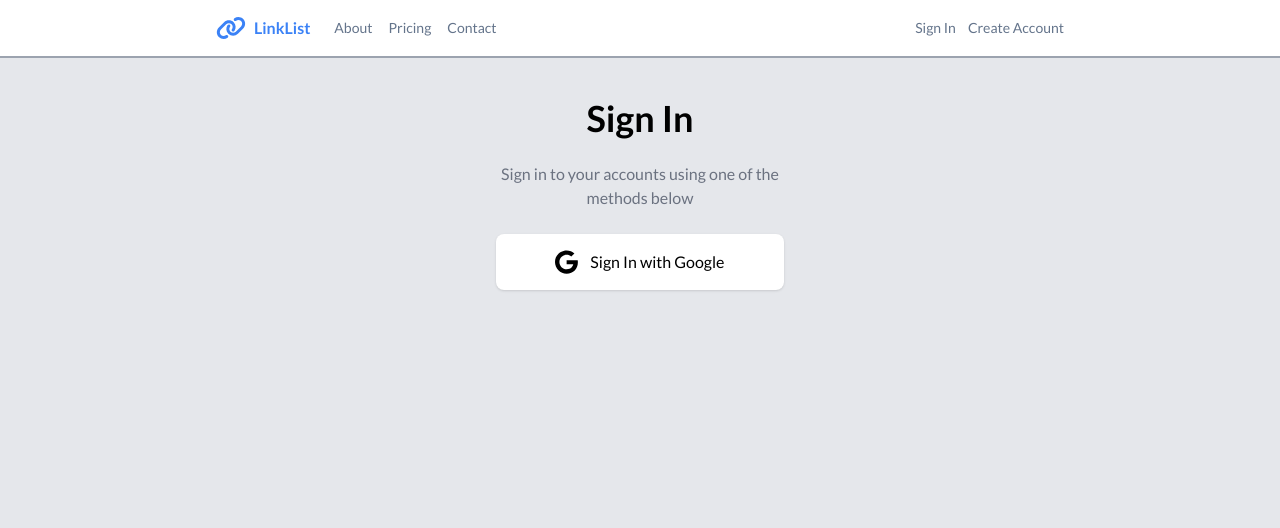
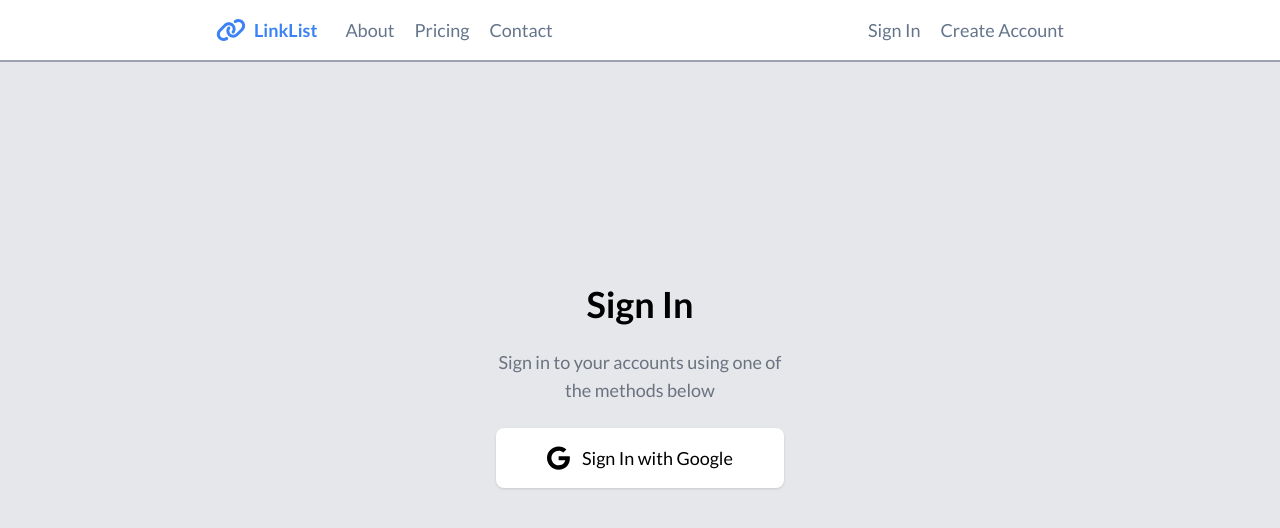
Before and after one commit to Varchasva45/nextlink, a Next.js app: page /login in a window 1280 px wide. Shown: the top 528 px of the page. Built offline with nearby package versions, Linux system fonts and the light colour scheme; no server answers.

Commit message:
Update styling in HeroForm and SignIn components

```diff
--- a/src/app/(website)/login/page.js
+++ b/src/app/(website)/login/page.js
@@ -12,17 +12,16 @@ export default async function loginPage() {
     }
 
     return (
-        <div>
+        <div className="flex justify-center items-center" style={{ height: '75vh' }}>
             <div className="p-4 max-w-xs mx-auto">
                 <h1 className="text-4xl font-bold text-center mb-6">Sign In</h1>
 
-                <p className="text-center mb-6 text-gray-500">
+                <p className="text-center mb-6 text-gray-500 text-lg">
                     Sign in to your accounts using one of the methods below
                 </p>
 
                 <LoginWithGoogle />
             </div>
-
         </div>
     );
 }
--- a/src/app/(website)/page.js
+++ b/src/app/(website)/page.js
@@ -3,10 +3,9 @@ import HeroForm from "@/components/forms/HeroForm";
 
 export default function Home() {
   return (
-    <main>
-      <section className="pt-24">
-
-        <div className="max-w-md mb-8">
+    <main className="flex items-center" style={{height:"80vh"}}>
+      <section className="max-w-md text-center">
+        <div className="mb-8">
           <h1 className="text-6xl font-bold">Your one Link <br/>for everything</h1>
           <h2 className="text-gray-500 text-xl mt-6">Share your links, social profiles, contact info and more on one page</h2>
         </div>
@@ -14,9 +13,7 @@ export default function Home() {
         <Authprovider>
           <HeroForm />
         </Authprovider>
-
       </section>
-
     </main>
   );
 }
--- a/src/components/Header.js
+++ b/src/components/Header.js
@@ -14,18 +14,18 @@ export default async function Header() {
   // console.log(session);
 
   return (
-      <header className="bg-white  py-4 border-b-2 border-gray-400">
+      <header className="bg-white py-4 border-b-2 border-gray-400">
 
         <div className="flex justify-between max-w-4xl mx-auto px-6">
 
-          <div className="flex  items-center gap-6">
+          <div className="flex  items-center gap-7">
 
-            <Link href={'/'} className="flex items-center gap-2 text-blue-500">
+            <Link href={'/'} className="flex items-center gap-2 text-lg text-blue-500">
               <FontAwesomeIcon icon={faLink} className="h-6"/>
               <span className="font-bold">LinkList</span>
             </Link>
 
-            <nav className="flex gap-4 text-slate-500 text-sm items-center">
+            <nav className="flex gap-5 text-slate-500 items-center text-lg">
               <Link href={'/about'}>About</Link>
               <Link href={'/pricing'}>Pricing</Link>
               <Link href={'/contact'}>Contact</Link>
@@ -33,7 +33,7 @@ export default async function Header() {
 
           </div>
 
-          <nav className="flex gap-3 text-sm text-slate-500 items-center">
+          <nav className="flex gap-5 text-lg text-slate-500 items-center">
 
             {session && (
               <>
--- a/src/components/buttons/LoginWithGoogle.js
+++ b/src/components/buttons/LoginWithGoogle.js
@@ -6,7 +6,7 @@ import {FontAwesomeIcon} from "@fortawesome/react-fontawesome";
 export default function LoginWithGoogle() {
 
     return (
-        <button onClick={() => signIn("google")} className="bg-white shadow rounded-lg text-center w-full py-4 flex gap-3 items-center justify-center">
+        <button onClick={() => signIn("google")} className="bg-white shadow rounded-lg text-center w-full py-4 flex gap-3 items-center justify-center text-lg">
             <FontAwesomeIcon icon={faGoogle} className="h-6"/>
             <span>Sign In with Google</span>
         </button>
```
